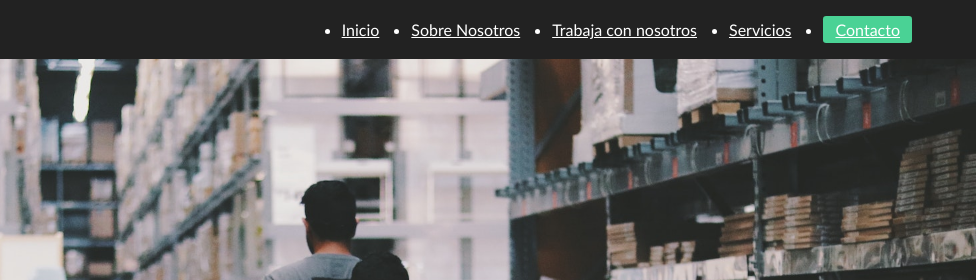
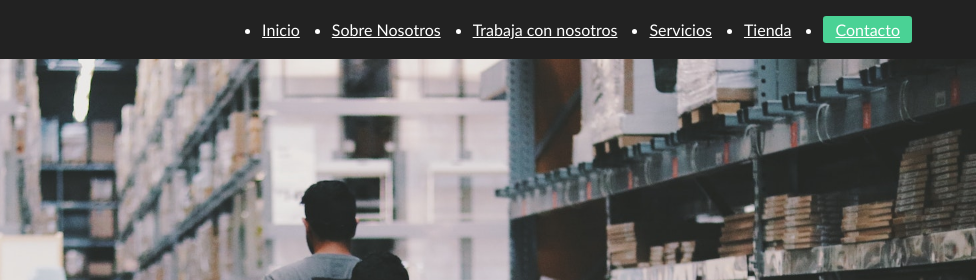
Before and after one commit to YoAlejoGH/PF---Hurtado-Alvarez, a website: page page/tienda.html in a window 1280 px wide. Shown: the top 280 px of the page, 304-1280 px from the left. Drawn offline with Linux system fonts and the light colour scheme.

Commit message:
Agrego la tienda a la barra de navegacion

```diff
--- a/page/tienda.html
+++ b/page/tienda.html
@@ -24,6 +24,7 @@
                 <li><a href="../page/sobre.html">Sobre Nosotros</a></li>
                 <li><a href="../page/trabajo.html">Trabaja con nosotros</a></li>
                 <li><a href="../page/servicios.html">Servicios</a></li>
+                <li><a href="../page/tienda.html">Tienda</a></li>
                 <li><a href="../page/contact.html">Contacto</a></li>
             </ul>
         </div>
```
Also changed, not shown: page/contact.html (+1 -0 lines), page/servicios.html (+1 -0 lines), page/sobre.html (+1 -0 lines), page/trabajo.html (+1 -0 lines), README.md.
